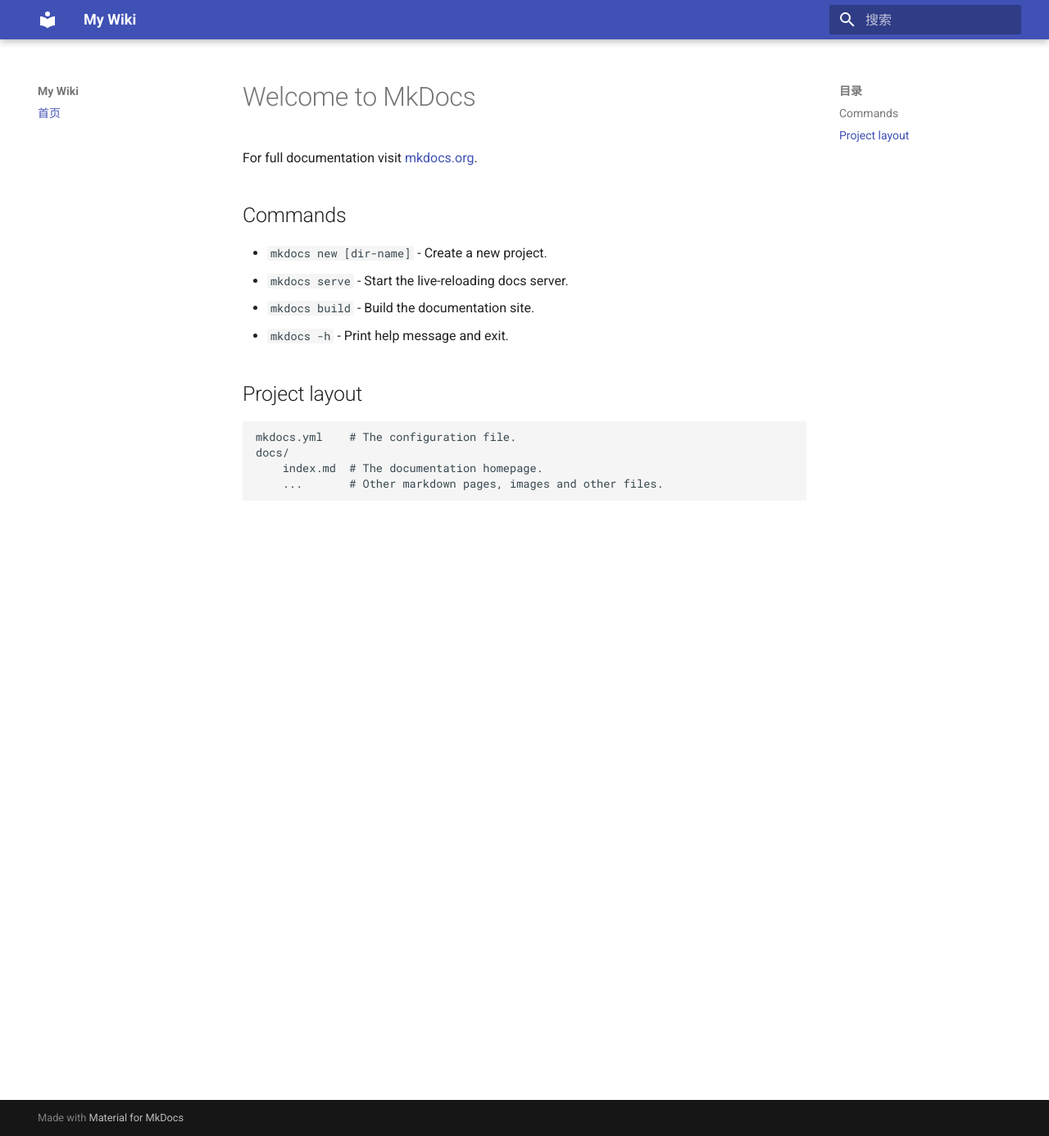
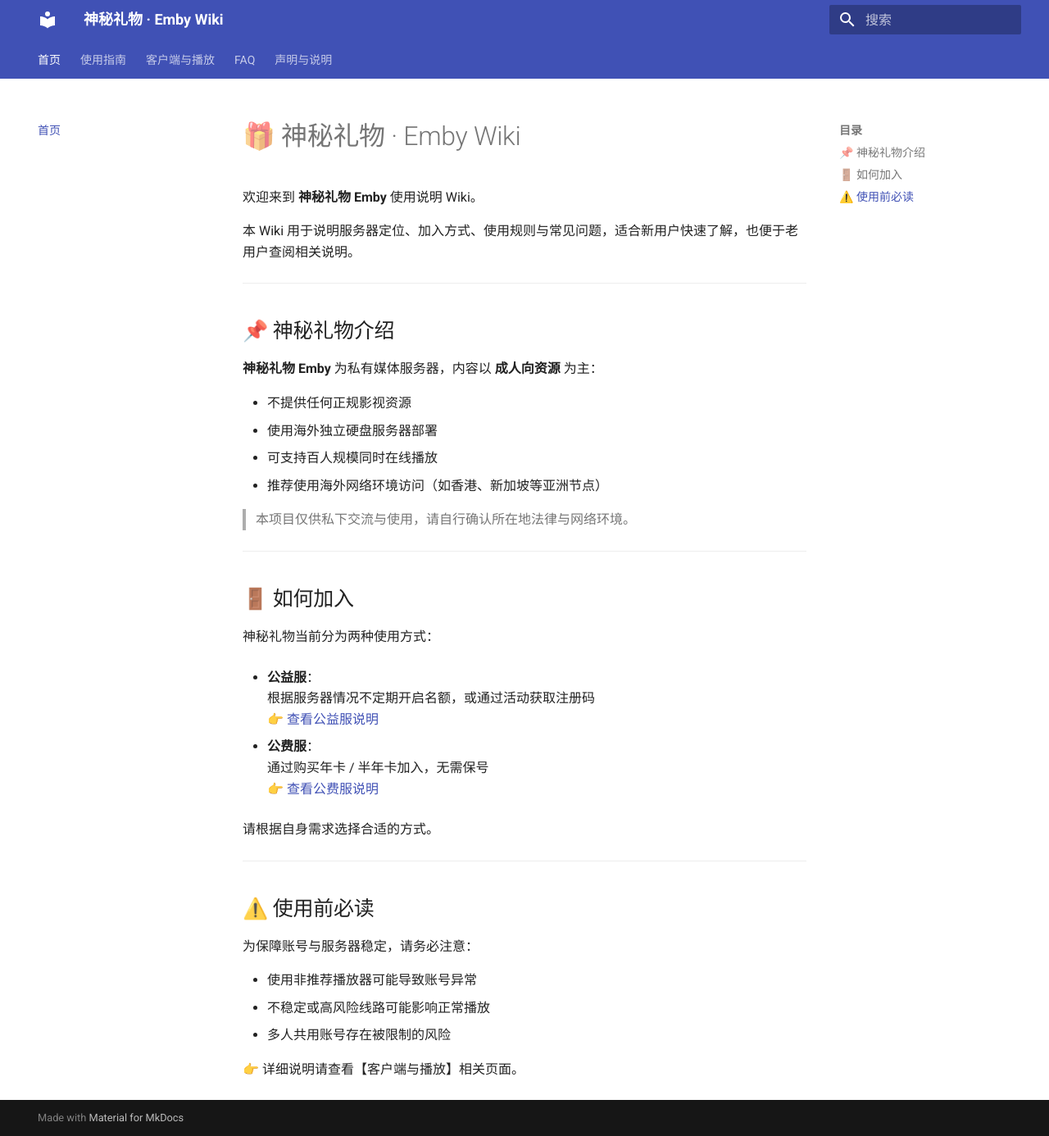
Before and after one commit to Netflixxp/wiki, an MkDocs documentation site: the page built from docs/index.md, in a window 1280 px wide and 1386 px high. Shown: the whole window at 82% size. Built offline with MkDocs 1.6.1 and Material for MkDocs 9.7.7, drawn with Linux system fonts in a browser that asks for light colours.

Commit message:
init wiki structure

```diff
--- a/docs/index.md
+++ b/docs/index.md
@@ -1,17 +1,46 @@
-# Welcome to MkDocs
+# 🎁 神秘礼物 · Emby Wiki
 
-For full documentation visit [mkdocs.org](https://www.mkdocs.org).
+欢迎来到 **神秘礼物 Emby** 使用说明 Wiki。
 
-## Commands
+本 Wiki 用于说明服务器定位、加入方式、使用规则与常见问题，适合新用户快速了解，也便于老用户查阅相关说明。
 
-* `mkdocs new [dir-name]` - Create a new project.
-* `mkdocs serve` - Start the live-reloading docs server.
-* `mkdocs build` - Build the documentation site.
-* `mkdocs -h` - Print help message and exit.
+---
 
-## Project layout
+## 📌 神秘礼物介绍
 
-    mkdocs.yml    # The configuration file.
-    docs/
-        index.md  # The documentation homepage.
-        ...       # Other markdown pages, images and other files.
+**神秘礼物 Emby** 为私有媒体服务器，内容以 **成人向资源** 为主：
+
+- 不提供任何正规影视资源
+- 使用海外独立硬盘服务器部署
+- 可支持百人规模同时在线播放
+- 推荐使用海外网络环境访问（如香港、新加坡等亚洲节点）
+
+> 本项目仅供私下交流与使用，请自行确认所在地法律与网络环境。
+
+---
+
+## 🚪 如何加入
+
+神秘礼物当前分为两种使用方式：
+
+- **公益服**：
+  根据服务器情况不定期开启名额，或通过活动获取注册码
+  👉 [查看公益服说明](guide/public.md)
+
+- **公费服**：
+  通过购买年卡 / 半年卡加入，无需保号
+  👉 [查看公费服说明](guide/paid.md)
+
+请根据自身需求选择合适的方式。
+
+---
+
+## ⚠️ 使用前必读
+
+为保障账号与服务器稳定，请务必注意：
+
+- 使用非推荐播放器可能导致账号异常
+- 不稳定或高风险线路可能影响正常播放
+- 多人共用账号存在被限制的风险
+
+👉 详细说明请查看【客户端与播放】相关页面。
--- a/mkdocs.yml
+++ b/mkdocs.yml
@@ -1,6 +1,20 @@
-site_name: My Wiki
+site_name: 神秘礼物 · Emby Wiki
+
 theme:
   name: material
   language: zh
+  features:
+    - navigation.tabs
+    - navigation.expand
+    - navigation.top
+    - search.highlight
+    - content.code.copy
+
 nav:
   - 首页: index.md
+  - 使用指南:
+      - 公费服说明: guide/paid.md
+      - 公益服说明: guide/public.md
+  - 客户端与播放: client/player.md
+  - FAQ: faq.md
+  - 声明与说明: statement.md
```
Also changed, not shown: docs/client/player.md (added, +51 -0 lines), docs/faq.md (added, +43 -0 lines), docs/guide/paid.md (added, +61 -0 lines), docs/guide/public.md (added, +79 -0 lines), docs/statement.md (added, +15 -0 lines).
